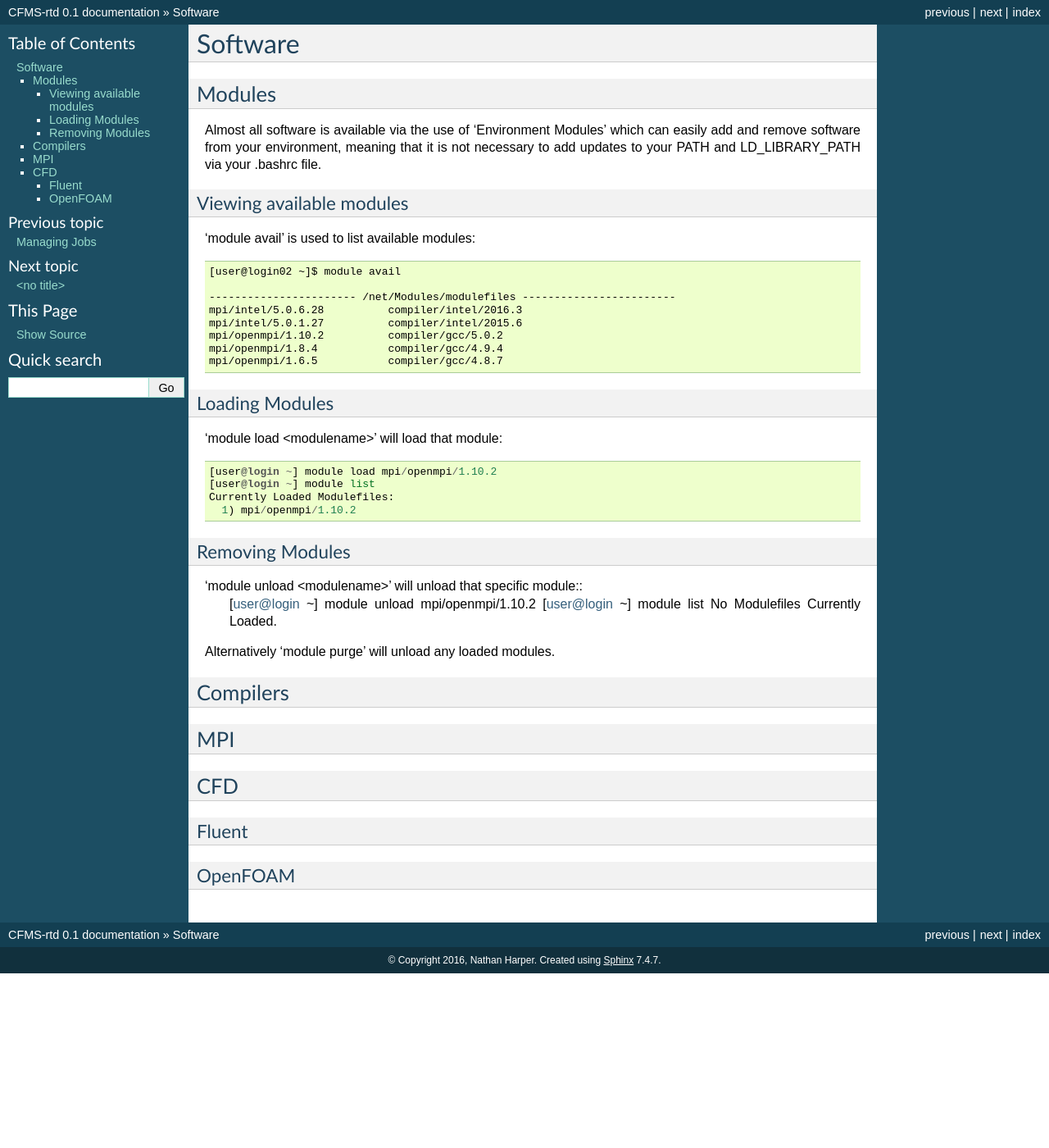
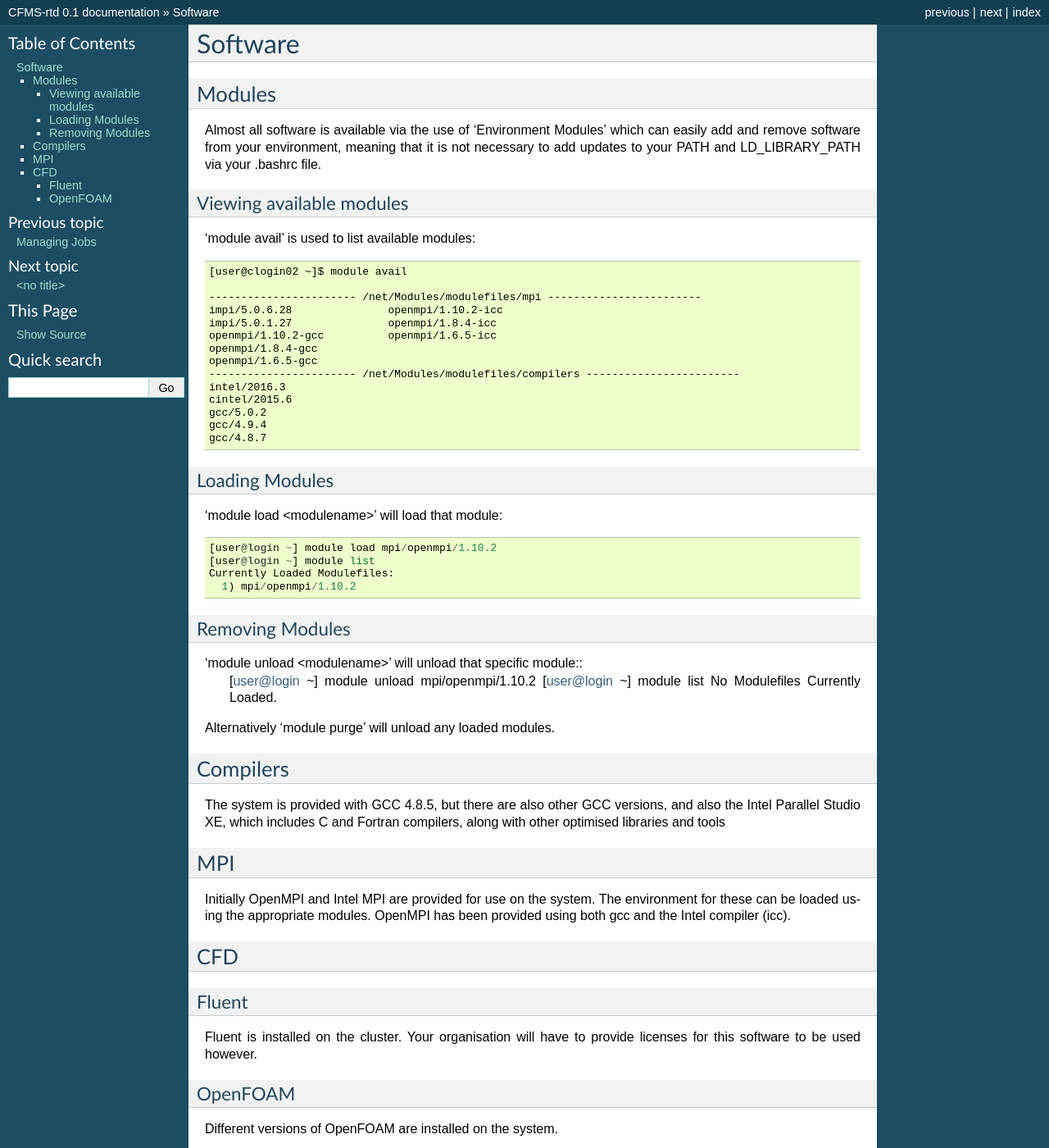
Before and after one commit to CFMS/cfms-rtd, a Sphinx documentation site: the page built from docs/software.rst, in a window 1280 px wide and 1400 px high. Shown: the whole window at 82% size. Built offline with Sphinx 7.4.7, drawn with Linux system fonts in a browser that asks for light colours; pages that are not in the unit, such as notebooks, are missing from menus.

Commit message:
various updates

```diff
--- a/docs/software.rst
+++ b/docs/software.rst
@@ -12,14 +12,20 @@ Viewing available modules
 -------------------------
 'module avail' is used to list available modules::
 
-  [user@login02 ~]$ module avail
+  [user@clogin02 ~]$ module avail
 
-  ----------------------- /net/Modules/modulefiles ------------------------
-  mpi/intel/5.0.6.28          compiler/intel/2016.3
-  mpi/intel/5.0.1.27          compiler/intel/2015.6
-  mpi/openmpi/1.10.2          compiler/gcc/5.0.2
-  mpi/openmpi/1.8.4           compiler/gcc/4.9.4
-  mpi/openmpi/1.6.5           compiler/gcc/4.8.7
+  ----------------------- /net/Modules/modulefiles/mpi ------------------------
+  impi/5.0.6.28               openmpi/1.10.2-icc
+  impi/5.0.1.27               openmpi/1.8.4-icc
+  openmpi/1.10.2-gcc          openmpi/1.6.5-icc
+  openmpi/1.8.4-gcc
+  openmpi/1.6.5-gcc
+  ----------------------- /net/Modules/modulefiles/compilers ------------------------
+  intel/2016.3
+  cintel/2015.6
+  gcc/5.0.2
+  gcc/4.9.4
+  gcc/4.8.7
 
 Loading Modules
 ---------------
@@ -43,14 +49,22 @@ Alternatively 'module purge' will unload any loaded modules.
 Compilers
 =========
 
+The system is provided with GCC 4.8.5, but there are also other GCC versions, and also the Intel Parallel Studio XE, which includes C and
+Fortran compilers, along with other optimised libraries and tools
+
 MPI
 ===
+
+Initially OpenMPI and Intel MPI are provided for use on the system.   The environment for these can be loaded using the appropriate modules.
+OpenMPI has been provided using both gcc and the Intel compiler (icc).
 
 CFD
 ===
 
 Fluent
 ------
+Fluent is installed on the cluster.    Your organisation will have to provide licenses for this software to be used however.
 
 OpenFOAM
 --------
+Different versions of OpenFOAM are installed on the system.
```
Also changed, not shown: docs/availablesystems.rst (+4 -4 lines).
